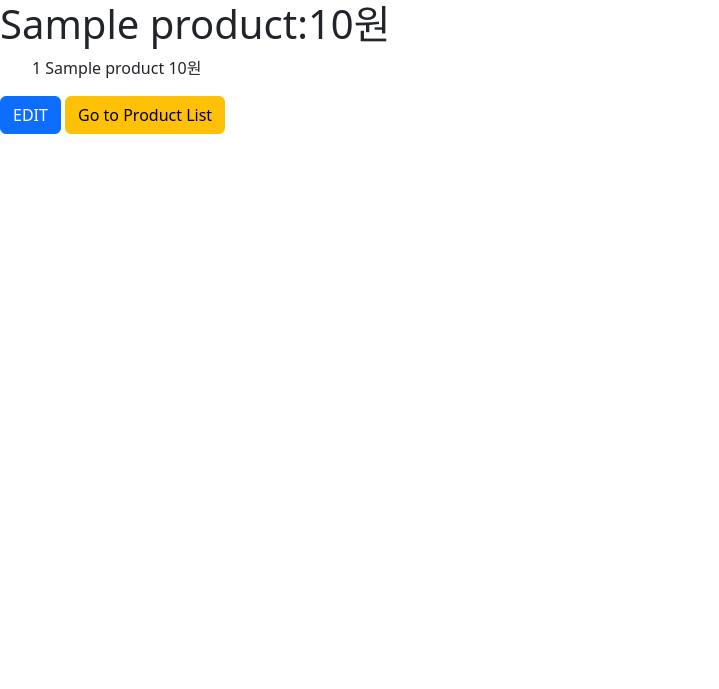
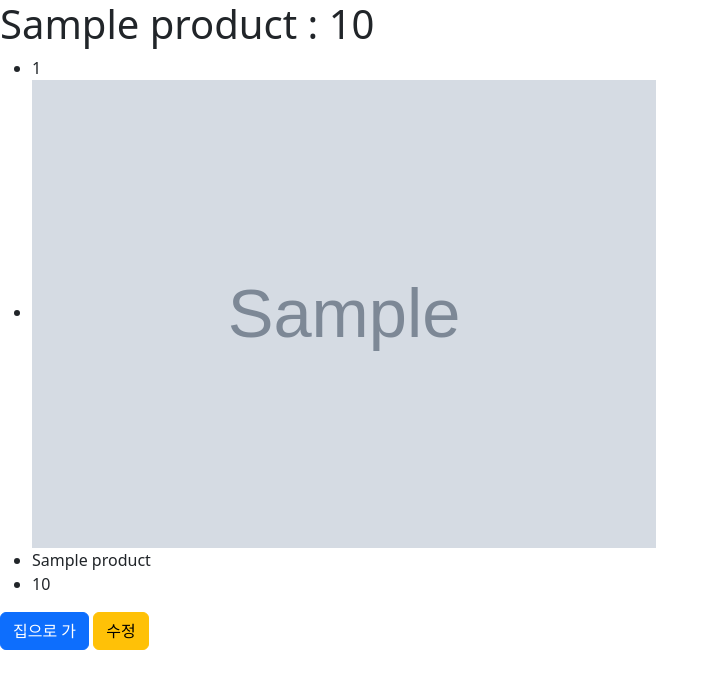
Before and after one commit to kimyejin213527/NetworkProgramming_20230405_DDaiso, a Django app: page /product/detail/1/ in a window 1280 px wide. Shown: the top 689 px of the page, without its empty margins (0-719 px from the left). Run offline with Django 3.2, Linux system fonts and the light colour scheme; tables that the repository leaves empty hold one stand-in row (values such as "Sample post"); grey boxes marked "Sample" are stand-in pictures; some libraries are stand-ins or nearby versions.

Commit message:
14일 수업 따라가기

```diff
--- a/DDaiso/settings.py
+++ b/DDaiso/settings.py
@@ -130,3 +130,7 @@ STATIC_ROOT = os.path.join(BASE_DIR,'staticfiles') #static 파일 모을 폴더
 STATICFILES_DIRS = [ #프로젝트 전체에 사용할 static 파일이 있는 폴더
     os.path.join(BASE_DIR,'static')
 ]
+
+# upload_image
+MEDIA_ROOT = os.path.join(BASE_DIR, 'media') # 사용자가 업로드한 이미지를 저장할 media라는 폴더
+MEDIA_URL = '/media/' # media폴더 안에 이미지를 불러올 때 저 앞에 url이 붙음
--- a/DDaiso/urls.py
+++ b/DDaiso/urls.py
@@ -13,6 +13,8 @@ Including another URLconf
     1. Import the include() function: from django.urls import include, path
     2. Add a URL to urlpatterns:  path('blog/', include('blog.urls'))
 """
+from django.conf import settings
+from django.conf.urls.static import static
 from django.contrib import admin
 from django.urls import path, include
 
@@ -24,3 +26,5 @@ urlpatterns = [
     path('product/', include('product.urls')),
     path('admin/', admin.site.urls),
 ]
+# 리스트 뒤에 붙이는 것
+urlpatterns += static(settings.MEDIA_URL, document_root=settings.MEDIA_ROOT)
--- a/product/models.py
+++ b/product/models.py
@@ -1,14 +1,21 @@
 from django.core.validators import MinValueValidator
 from django.db import models
 from django.shortcuts import resolve_url
+# Create your models here.
+class Product(models.Model): # 열에 들어감
+    name = models.CharField(max_length=20)
+    price = models.IntegerField(validators=[MinValueValidator(0)])
+    # price = models.PositiveIntegerField(0)
 
 
-class Product(models.Model):
-    name = models.CharField(max_length=20)
-    price = models.IntegerField(validators=[MinValueValidator(0)]) #positiveIntegerField()
+    # 빈칸으로 두면 아까 media 폴더 만들어 둔 곳에 올라감
+    # 뭐 쓰면  media/product_images/ 이렇게 들어감
+    # Y는 소문자로 하면 yy, 날짜안에 이미지가 들어감
+    image = models.ImageField(upload_to='product_images/%Y/%m/%d', null=True, blank=True) # 값이 없거나 비어있어도 허락한다는 것
+
 
     def __str__(self):
-        return f'{self.name}:{self.price}원'
+        return f'{self.name} : {self.price}'
 
-    def get_absolute_url(self): #모델 하나를 구하는 절대 주소
-        return resolve_url('product:detail',pk=self.id)
+    def get_absolute_url(self): # 모델 하나를 구하는 절대 주소
+        return resolve_url('product:detail', pk=self.id)
--- a/product/templates/product/product_detail.html
+++ b/product/templates/product/product_detail.html
@@ -1,13 +1,20 @@
 {% extends 'base.html' %}
-{% block title %}Product Detail{% endblock %}
-
-{% block content %}
+{% block title %}Product detail{% endblock %}
+{%  block content %}
 <h1>{{ product }}</h1>
 <ul>
-    <il>{{ product.id }}</il>
-    <il>{{ product.name }}</il>
-    <il>{{ product.price }}원</il>
+    <li>{{ product.id }}</li>
+    <li>
+        {% if product.image %}
+            <img class="image-detail" src="{{ product.image.url }}">
+        {% else %}
+            사진 없음
+        {% endif %}
+    </li>
+    <li>{{ product.name }}</li>
+    <li>{{ product.price }}</li>
+
 </ul>
-<a href="{% url 'product:edit2' pk=product.id %}"class="btn btn-primary">EDIT</a>
-<a href="{% url 'product:list2' %}" class="btn btn-warning">Go to Product List</a>
-{% endblock %}
+<a class="btn btn-primary" href="{% url 'product:list2' %}">집으로 가</a>
+<a class="btn btn-warning" href="{% url 'product:edit2' pk=product.id %}">수정</a>
+{%  endblock %}
--- a/product/views.py
+++ b/product/views.py
@@ -15,19 +15,13 @@ class ProductListView(ListView):
     paginate_by = 2
 
 def list_product(request):
-    product_list = Product.objects.all() #DB에 있는 product 전체 가져오자
-    context = {'product_list':product_list} #product_list라는 키로 놓자
-    return render(request, 'product/product_list.html', context) #product/product_list.html에 보내자
+    product_list = Product.objects.all() # DB에 있는 product 전체 가져오자 all()[:2] 두개보고싶으면 이렇게
+    context = {'product_list': product_list} # product_list 라는 키로 놓자
+    return render(request, 'product/product_list.html', context) # product/product_list.html에 보내자
 
 class ProductDetailView(DetailView):
     model = Product
     # 'product_detail.html', { 'product' : Product.object.get(pk=pk) } pk -> primary key
-
-def detail_product(request, pk):
-    product = Product.objects.get(pk=pk)    #DB에서 pk가 pk인 product 하나 가져오자
-    context = {'product:product'}
-    return render (request,'product/product_detail.html', context)  #product_detail.html에게 product라는 변수로 product를 보내자
-
 
 class ProductCreateView(CreateView):
     model = Product
@@ -35,48 +29,58 @@ class ProductCreateView(CreateView):
     template_name_suffix = '_create'     # product_form.html -> product_create.html
     success_url = reverse_lazy('product:list')    # 추가 성공하면, 이동할 url 이름
 
-
 def create_product(request):
-    if request.method == 'POST' : #사용자가 입력하고 submit 버튼 눌렀을 때
-        form = ProductCreationForm(request.POST)
-        if form.is_valid():  #form을 검사하자
-            form.save() #form에 있는 정보를 저장하자
-        return  redirect('product:list2') #저장하고 product_list2로 넘어가자
-    else: #처음에 빈 폼 보여주기
-        form = ProductCreationForm()
-    return render(request,'product/product_create.html',{'form':form})
+    if request.method == 'POST': # 사용자가 입력하고 submit 버튼 눌렀을 때
+        form = ProductCreationForm(request.POST, request.FILES) # <<<< 시험 주의~!~!~~! files는 request.FILES로 꼭 지정해줘야 함
+        if form.is_valid(): # form을 검사하자
+            form.save()     # form에 있는 정보를 저장하자
+        return redirect('product:list2') # 저장 하고 product_list2로 넘어가자
+    else: # 처음에 빈 폼 보여주자
+        form = ProductCreationForm
+    return render(request, 'product/product_create.html', {'form' : form})
 
 class ProductUpdateView(UpdateView):
     model = Product
     fields = ['name', 'price'] # '__all__'
     template_name_suffix = '_update' # product_form.html -> product_update.html 뒤에 달리는 프리픽스는 앞에 뒤에는 서픽스
-    #일반적으로 성공하면 detail로 간다
-    #success_url = reverse_lazy('product:list') #수정 성공하면, 이동할 url 이름
+    # 일반적으로 성공하면 detail로 간다
+    # success_url = reverse_lazy('product:list') # 수정 성공하면, 이동할 url 이름
 
-def update_product(request,pk):
-    if request.method == 'POST': #사용자가 입력하고 submit 버튼 눌렀을 때
-        form = ProductChangeForm(request.POST)  #form에 있는 내용 가져오자
-        if form.is_valid(): #form 검사하자
-            selected_product = Product.object.get(pk=pk)      #pk로 Product에서 하나 꺼내자
-            selected_product.name = form.cleaned_data.get('name')      #입력한 내용으로 product 수정하자
-            selected_product.price = form.cleaned_data.get('price')
-            selected_product.save()     #product 저장하자
-            return redirect('product:detail2', pk=pk)
-    else:   #처음에 선택한 내용을 폼으로 보여주자
-        selected_product = Product.objects.get(pk=pk)    #pk로 product에서 하나 꺼내자
-        form = ProductChangeForm(instance=selected_product)    #form에 표시하자
-    return render(request,'product/product_update.html',{'form':form})
+def update_product(request, pk):
+    product = Product.objects.get(pk=pk)
+    if request.method == 'POST': # 사용자가 입력하고 submit 버튼 눌렀을 때
+        form = ProductChangeForm(request.POST, request.FILES, instance=product) # form에 있는 내용 가져오자
+        if form.is_valid(): # form 검사하자
+            # selected_product = Product.objects.get(pk=pk) # pk로 Product에서 하나 꺼내자
+            # selected_product.name =  form.cleaned_data.get('name') # 입력한 내용으로 product 수정하자
+            # selected_product.price = form.cleaned_data.get('price')
+            form.save()
+        return redirect('product:detail2', pk=pk)# 이동~!
+
+        # product 저장
+    else: # 처음에 입력한 내용을 폼으로 보여주자
+        selected_product = Product.objects.get(pk=pk) # pk로 Product에서 하나 꺼내자
+        form = ProductChangeForm(instance=selected_product) # form에 표시하자
+    return render(request, 'product/product_update.html', {'form' : form})
+
 
 class ProductDeleteView(DeleteView):
     model = Product
-    success_url = reverse_lazy('product:list') #삭제 성공하면, 이동할 url 이름
-    #product_confirm_delete.html
+    success_url = reverse_lazy('product:list') # 삭제 성공하면 이동할 url 이동
+    # product_confirm_delete.hmtl 서픽스로 정해짐
+    # 장고가 pk 자동으로 넣어줌
+def detail_product(request, pk):
+    # filter는 조건에 맞춰서 가져오는 것
+    product = Product.objects.get(pk=pk) # db에서 pk가 pk인 product 하나 가져오자
+    context = {'product': product} # product라는 키로 놓자
+    return render(request, 'product/product_detail.html', context) # product_detail.html에게 product라는 번수로 product를 보내자
 
-def delete_product(request,pk):
-    if request.method == 'POST': #진짜 삭제하기 버튼 눌렀을 때
-        product = Product.objects.get(pk=pk) #pk로 Product 하나 가져오자
-        product.delete() #가져온 product 하나 가져오자
+def delete_product(request, pk):
+    if request.method == 'POST': # 사용자가 입력하고 삭제!!! 버튼 눌렀을 때
+        product = Product.objects.get(pk=pk)
+        product.delete()
         return redirect('product:list2')
     else:
-        product = Product.objects.get(pk=pk) #pk로 Product 하나 가져오자
-    return render(request,'product/product_confirm_delete.html',{'product':product})
+        product = Product.objects.get(pk=pk)
+
+    return render(request, 'product/product_confirm_delete.html', {'product' : product})
--- /dev/null
+++ b/static/css/style.css
@@ -0,0 +1,7 @@
+.image-list {
+    width: 50%;
+}
+
+.image-detail {
+    width: 50%;
+}
--- a/templates/base.html
+++ b/templates/base.html
@@ -1,19 +1,19 @@
-{% load static %}
-
+{%  load static %}
 <!DOCTYPE html>
 <html lang="en">
 <head>
     <meta charset="UTF-8">
-    <title>{% block title %}{% endblock %}</title>
-    {# bootstrap css 추가 #}
+    <title>{%  block title %}{% endblock %}</title>
+    <!--bootstrap css 추가-->
     <link rel="stylesheet" href="{% static 'css/bootstrap.min.css' %}">
+    <link rel="stylesheet" href="{% static 'css/style.css' %}">
 </head>
 <body>
     {% block content %}
     {% endblock %}
-    {# bootstrap js 추가 #}
     {% block pagination %}
     {% endblock %}
-    <script src = "{% static 'js/bootstrap.min.js' %}"></script>
+    <!--bootstrap js 추가-->
+    <script src="{% static 'js/bootstrap.min.js' %}"></script>
 </body>
 </html>
```
Also changed, not shown: product/templates/product/product_confirm_delete.html (+14 -8 lines), product/templates/product/product_create.html (+8 -6 lines), product/templates/product/product_list.html (+29 -25 lines), product/templates/product/product_update.html (+7 -6 lines), README.md.
